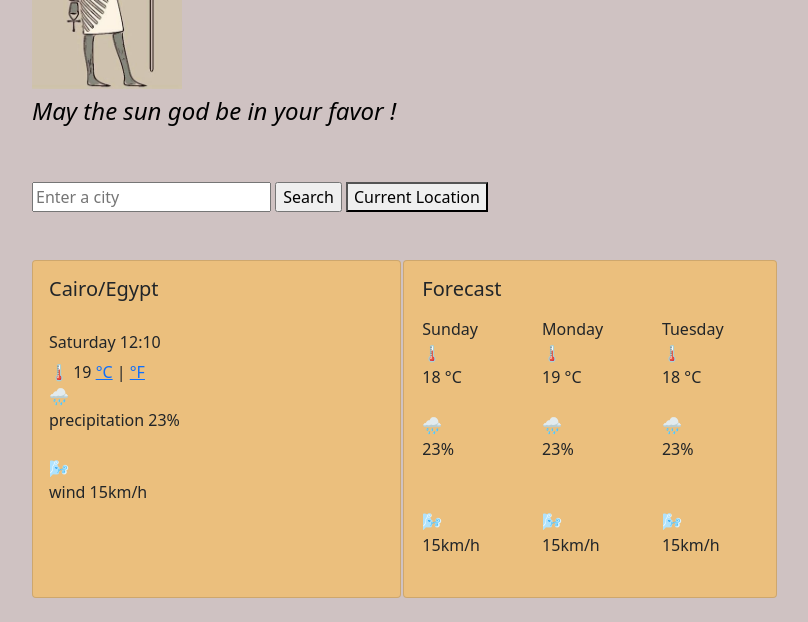
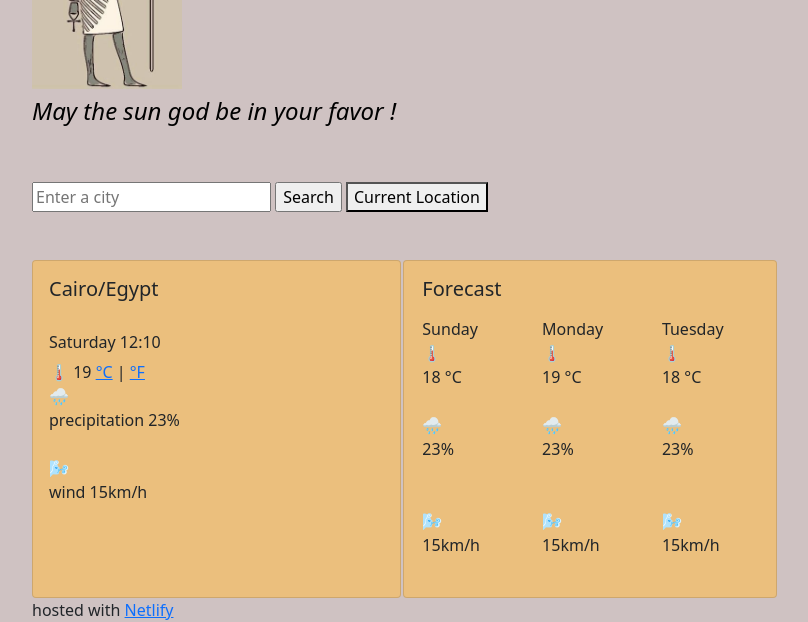
Before and after one commit to zinaelnahel/weather, a plain HTML site: page index.html in a window 1280 px wide. Shown: the part 179-801 px from the top of the page, without its empty margins (50-858 px from the left). Drawn offline with nearby package versions, Linux system fonts and the light colour scheme.

Commit message:
Update index.html

```diff
--- a/index.html
+++ b/index.html
@@ -105,7 +105,7 @@
   </div>
 </div>
         </div>
-
+     <footer>hosted with <a href="https://www.netlify.com">Netlify</a></footer>
     <script src="css/index.js"></script>
   </body>
 </html>
```
